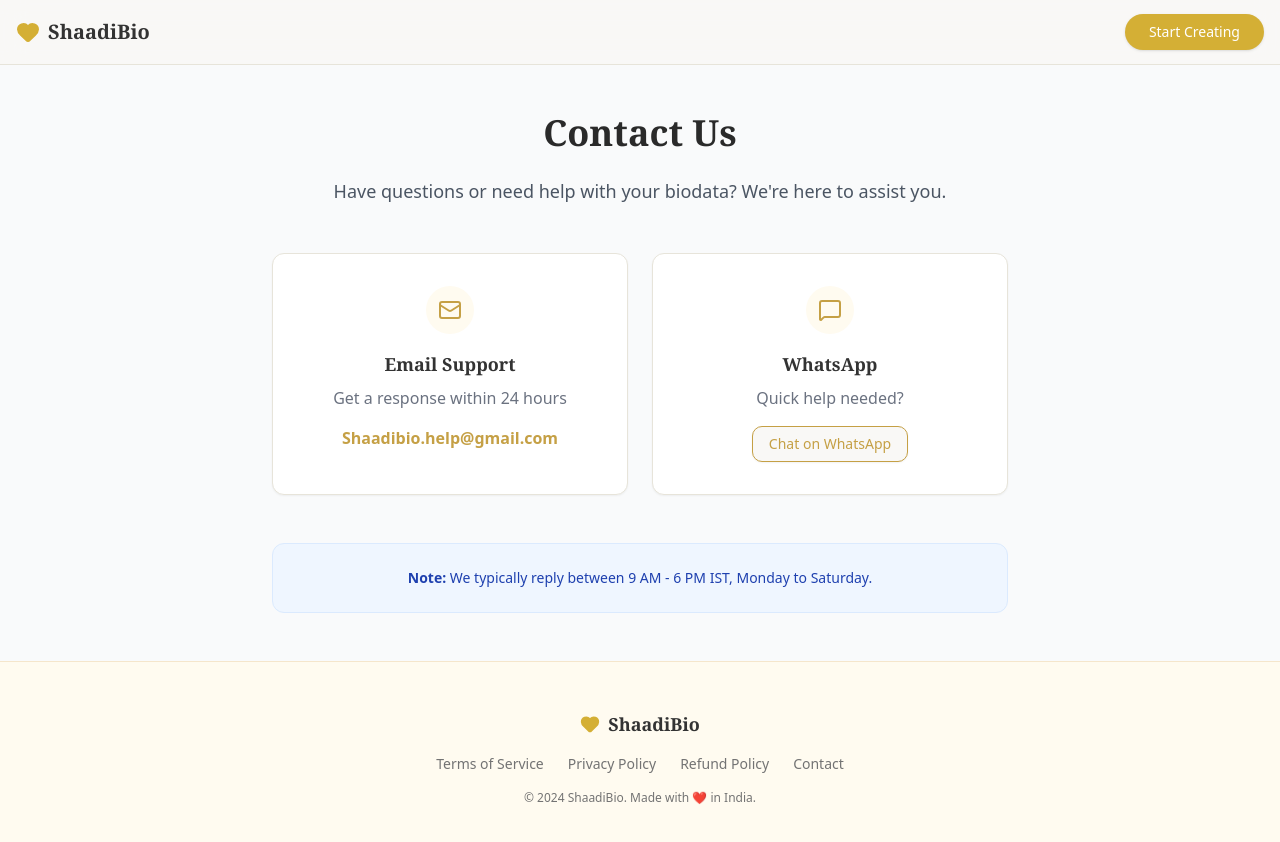
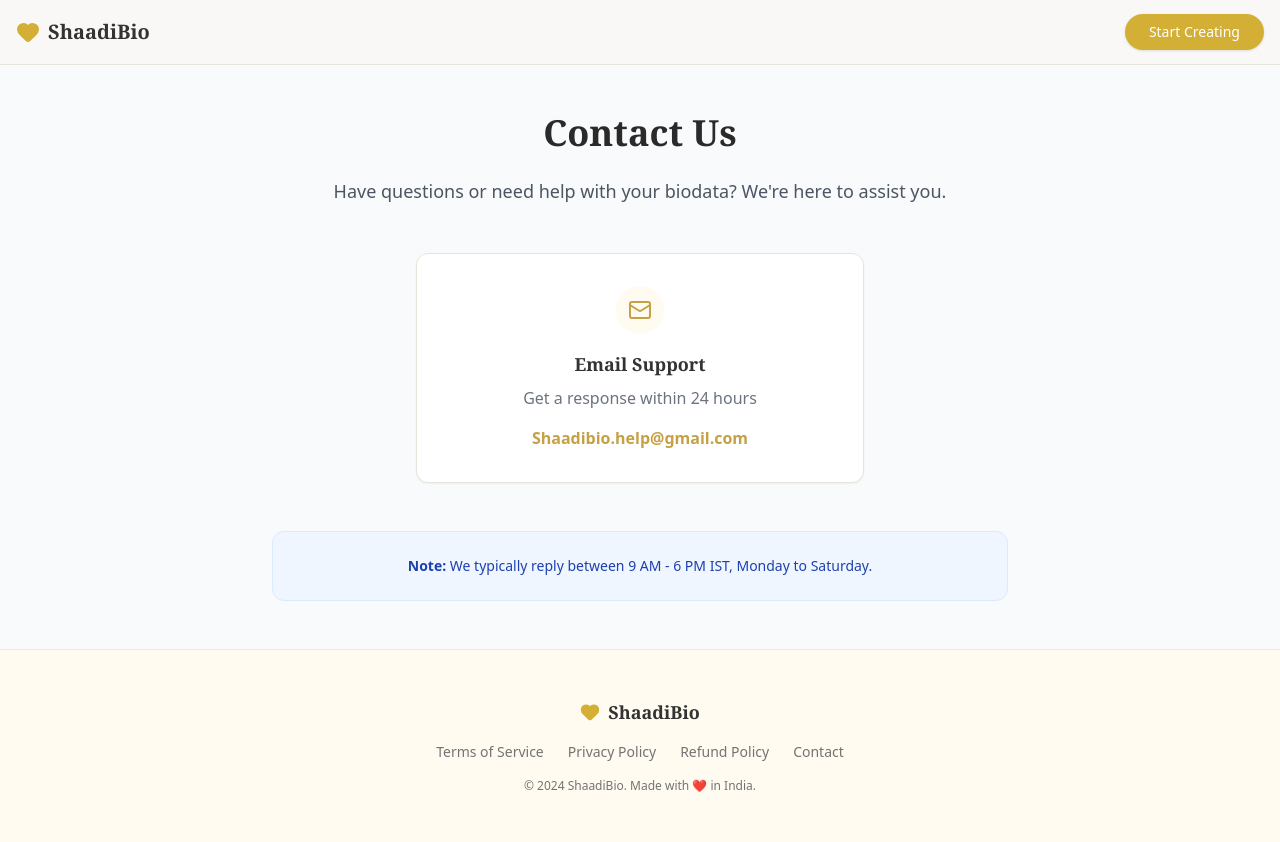
Before and after one commit to Aryan-0098/ShaadiBio, a Next.js app: page /contact in a window 1280 px wide. Shown: the top 842 px of the page. Built offline with nearby package versions, Linux system fonts and the light colour scheme.

Commit message:
fix: remove whatsapp support, exclusively email

```diff
--- a/src/app/contact/page.tsx
+++ b/src/app/contact/page.tsx
@@ -1,7 +1,6 @@
 import { Navbar } from "@/components/layout/Navbar";
 import { Footer } from "@/components/layout/Footer";
-import { Button } from "@/components/ui/button";
-import { Mail, MessageSquare } from "lucide-react";
+import { Mail } from "lucide-react";
 
 export default function ContactPage() {
     return (
@@ -13,8 +12,8 @@
                     Have questions or need help with your biodata? We&apos;re here to assist you.
                 </p>
 
-                <div className="grid md:grid-cols-2 gap-6 mb-12">
-                    <div className="bg-white p-8 rounded-xl shadow-sm border flex flex-col items-center">
+                <div className="flex justify-center mb-12">
+                    <div className="bg-white p-8 rounded-xl shadow-sm border flex flex-col items-center max-w-md w-full">
                         <div className="w-12 h-12 bg-[#FFFBF0] rounded-full flex items-center justify-center mb-4">
                             <Mail className="w-6 h-6 text-[#C5A045]" />
                         </div>
@@ -23,17 +22,6 @@
                         <a href="mailto:Shaadibio.help@gmail.com" className="text-[#C5A045] font-bold hover:underline">
                             Shaadibio.help@gmail.com
                         </a>
-                    </div>
-
-                    <div className="bg-white p-8 rounded-xl shadow-sm border flex flex-col items-center">
-                        <div className="w-12 h-12 bg-[#FFFBF0] rounded-full flex items-center justify-center mb-4">
-                            <MessageSquare className="w-6 h-6 text-[#C5A045]" />
-                        </div>
-                        <h3 className="font-bold text-lg mb-2">WhatsApp</h3>
-                        <p className="text-gray-500 mb-4">Quick help needed?</p>
-                        <Button variant="outline" className="border-[#C5A045] text-[#C5A045]">
-                            Chat on WhatsApp
-                        </Button>
                     </div>
                 </div>
 
```
